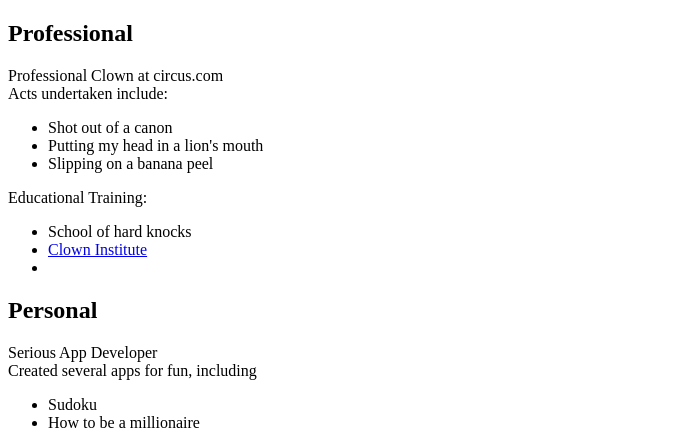
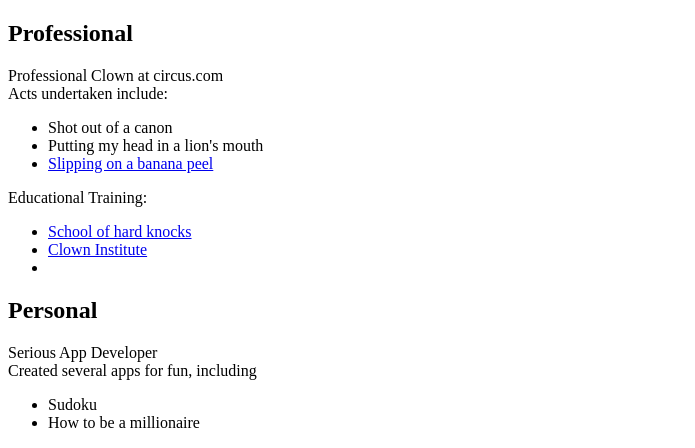
Before and after one commit to anonysia650/AboutMe, a plain HTML site: page index.html in a window 1280 px wide. Shown: the part 576-1024 px from the top of the page, without its empty margins (0-695 px from the left). Drawn offline with Linux system fonts and the light colour scheme.

Commit message:
Add files via upload

```diff
--- a/index.html
+++ b/index.html
@@ -18,11 +18,11 @@
     <ul>
         <li>Shot out of a canon</li>
         <li>Putting my head in a lion's mouth</li>
-        <li>Slipping on a banana peel</li>
+        <li><a href="banana_peel.html">Slipping on a banana peel</a></li>
     </ul>
     Educational Training:
     <ul>
-        <li>School of hard knocks</li>
+        <li><a href="/Education/hard_knocks_school.html">School of hard knocks</a></li>
         <li><a href="https://www.theclowninstitute.com/">Clown Institute</a></li>
         <li></li>
     </ul>
```
Also changed, not shown: banana_peel.html (added, +14 -0 lines).
